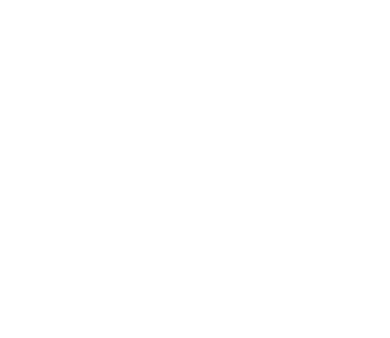
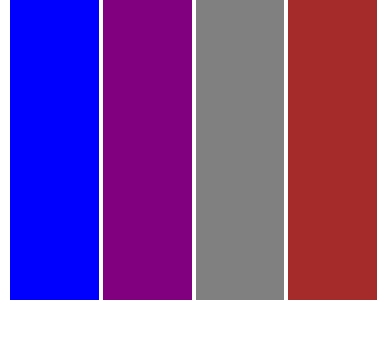
Before and after one commit to iobasa/Obasa_Ifekitan_1056_Project4, a plain HTML site: page index.html in a window 390 px wide. Drawn offline with Linux system fonts and the light colour scheme.

Commit message:
added responsive functionality

```diff
--- a/css/main.css
+++ b/css/main.css
@@ -0,0 +1,63 @@
+/*mobile size first */
+main {
+  width: 95%; /*makes it responsive */
+  margin: 0 auto;
+  max-width: 1140px;
+}
+
+main > div {
+  display: inline-block;
+}
+
+.hidden{
+  display: none;
+}
+
+.column1 {
+  display: block;
+  width: 100%;
+  height: 300px;
+  background-color: pink;
+}
+
+.column2 {
+  display: block;
+  width: 100%;
+  height: 300px;
+  background-color: red;
+}
+
+/* this is a basic media query */
+
+/* change the layout when we're viewing the app on a phone */
+
+@media screen and (min-device-width: 641px) {
+
+
+  .column1 {
+    display: inline-block;
+    background-color: blue;
+    width: 24%;
+  }
+
+  .column2 {
+    display: inline-block;
+    background-color: purple;
+    width: 24%;
+  }
+
+  .column3 {
+    display: inline-block;
+    background-color: grey;
+    height: 300px;
+    width: 24%;
+  }
+
+  .column4 {
+    display: inline-block;
+    background-color: brown;
+    height: 300px;
+    width: 24%;
+  }
+
+}
--- a/index.html
+++ b/index.html
@@ -5,10 +5,25 @@
   <meta name="viewport" content="width=device-width, initial-scale=1.0">
   <meta http-equiv="X-UA-Compatible" content="ie=edge">
 
+  <link rel="stylesheet" href="css/reset.css">
+  <link rel="stylesheet" href="css/main.css">
+
   <title>Responsive Web Design</title>
 
 </head>
 <body>
+  <main class="siteContainer">
+    <h1 class="hidden">Using media queries with responsive design</h1>
+
+    <h2 class="hidden">Columns</h2>
+    <div class="column1"></div>
+
+    <div class="column2"></div>
+
+    <div class="column3"></div>
+
+    <div class="column4"></div>
+  </main>
 
 </body>
 </html>
--- a/js/main.js
+++ b/js/main.js
@@ -0,0 +1,5 @@
+(() => {
+	//stub
+	//
+	console.log('fired!');
+})();
```
